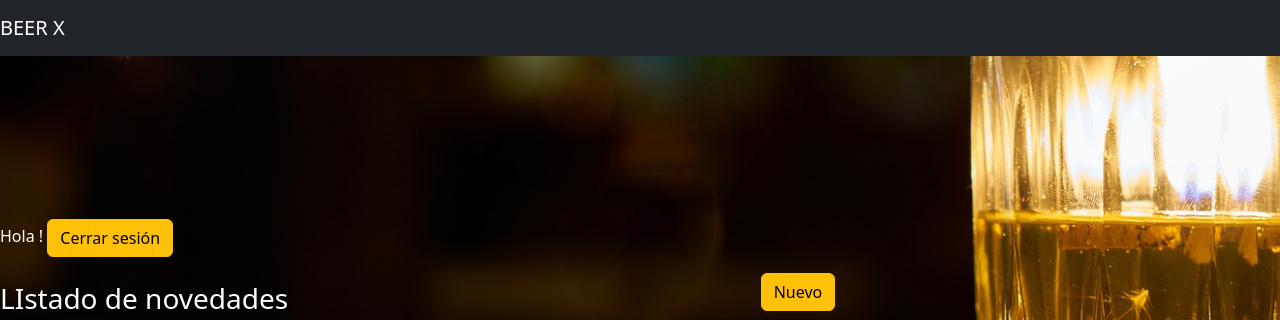
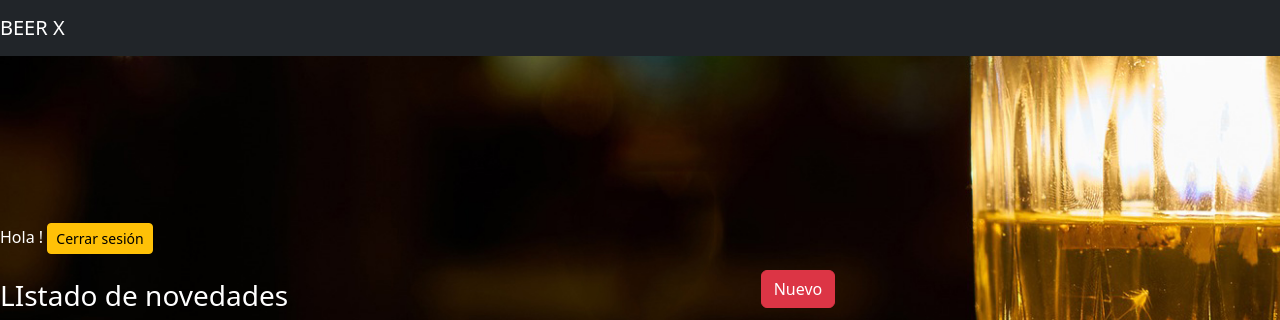
Before and after one commit to LuciaDominguezSartor/FINAL-CERVECERIA, a Node server app: page /admin/novedades/ in a window 1280 px wide. Shown: the top 320 px of the page. Run offline with Node 20, Linux system fonts and the light colour scheme; data that the repository does not hold is empty.

Commit message:
Novedades

```diff
--- a/models/novedadesModel.js
+++ b/models/novedadesModel.js
@@ -1,9 +1,15 @@
 var pool = require('./bd');
 
 async function getNovedades() {
-    var query = "select * from novedades order by id desc";
+    var query = 'select * from novedades';
     var rows = await pool.query(query);
     return rows;
 }
 
-module.exports = { getNovedades }
+async function deleteNovedadesById(id) {
+    var query = 'delete from novedades where id = ? ';
+    var rows = await pool.query(query, [id]);
+    return rows;
+}
+
+module.exports = { getNovedades, deleteNovedadesById }
--- a/routes/admin/novedades.js
+++ b/routes/admin/novedades.js
@@ -1,13 +1,7 @@
 var express = require('express');
 var router = express.Router();
-var novedadesModel = require('./../../models/novedadesModel');
+var novedadesModel = require('../../models/novedadesModel');
 
-router.get('/', function (req, res, next) {
-    res.render('admin/novedades', {
-        layout: 'admin/layout',
-        usuario: req.session.nombre,
-    });
-});
 
 router.get('/', async function (req, res, next) {
     var novedades = await novedadesModel.getNovedades();
@@ -18,6 +12,20 @@ router.get('/', async function (req, res, next) {
     });
 });
 
+router.get('eliminar/:id', async (req, res, next) => {
+    const id = req.params.id;
+
+    await novedadesModel.deleteNovedadesById(id);
+    res.redirect('admin/novedades')
+});
+
+router.get('/', function (req, res, next) {
+    res.render('admin/novedades', {
+        layout: 'admin/layout',
+        usuario: req.session.nombre,
+    });
+});
+
 
 
 module.exports = router;
--- a/views/admin/novedades.hbs
+++ b/views/admin/novedades.hbs
@@ -4,7 +4,7 @@
             <div class="col">
                 <p class="text-rigth">
                     <span>Hola {{usuario}}!</span>
-                    <a href="/admin/login/logout" class="btn btn-warning"> Cerrar sesión <i
+                    <a href="/admin/login/logout" class="btn btn-sm btn-warning"> Cerrar sesión <i
                             class="fa fa-sign-out" aria-hidden="true"></i></a>
                 </p>
             </div>
@@ -15,7 +15,7 @@
                 <h3>LIstado de novedades</h3>
             </div>
             <div class="col-5 text-right">
-                <a href="" class="btn btn-warning"><i class="fa fa-plus"></i> Nuevo </a>
+                <a href="" class="btn btn-danger"><i class="fas fa-plus"></i> Nuevo </a>
             </div>
         </div>
         {{!-- fin fila 2 --}}
@@ -36,10 +36,10 @@
                             <th scope="row"> {{id}} </th>
                             <td> {{titulo}} </td>
                             <td class="text-center">
-                                <a href="#" class="btn btn-sm btn-secondary">
-                                    <i class="fa fa-pencil"></i></a>
+                                <a href="#" title="Editar" class="btn btn-sm btn-secondary">
+                                    <i class="fas fa-pencil-alt"></i></a>
                                 <a href="/admin/novedades/eliminar/{{id}}" class="btn btn-sm btn-secondary">
-                                    <i class="fa fa-trash"></i></a>
+                                    <i class="fas fa-trash"></i></a>
                             </td>
                         </tr>
                         {{/each}}
```
Also changed, not shown: routes/index.js (+7 -2 lines).
